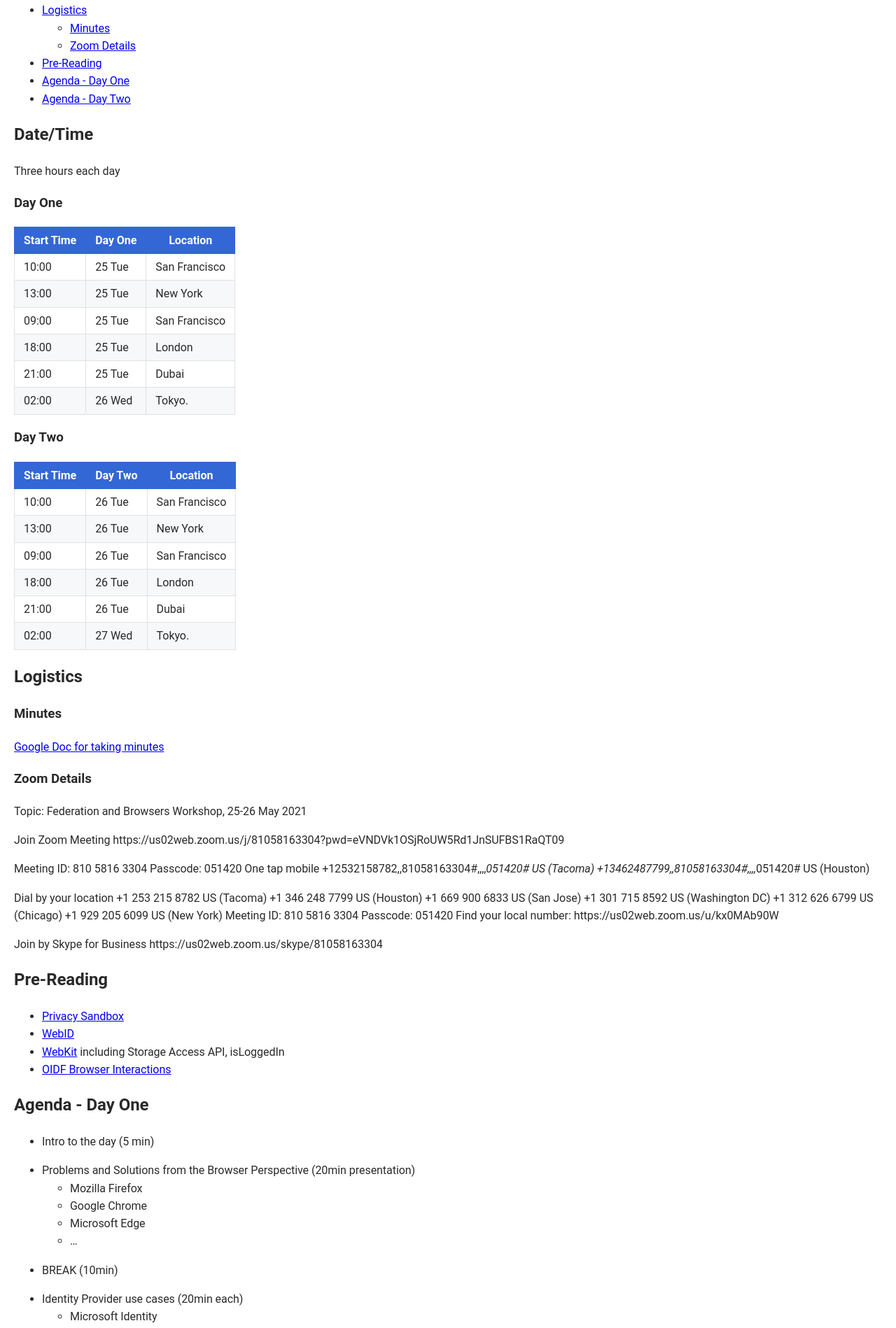
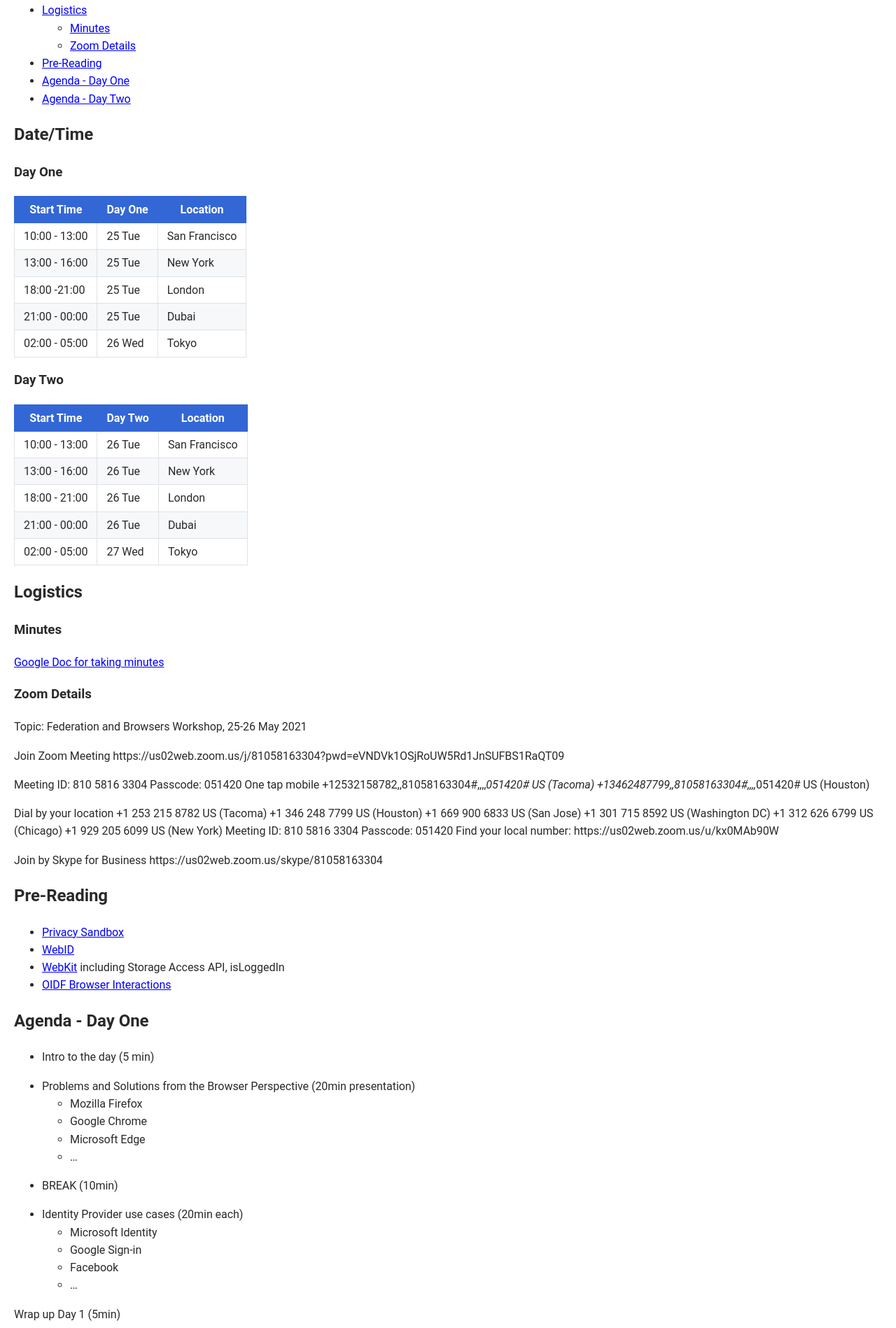
Before and after one commit to w3c-fedid/FedCM, a Jekyll site: the page built from meetings/2021/25-26_May_2021.md, in a window 1280 px wide. Shown: the part 372-2270 px from the top of the page at 70% size. Built offline with Jekyll 4.4.1, drawn with Linux system fonts in a browser that asks for light colours; some web fonts are replaced; our own code applies the rules of GitHub Pages for plain Markdown files.

Commit message:
Update 25-26_May_2021.md

```diff
--- a/meetings/2021/25-26_May_2021.md
+++ b/meetings/2021/25-26_May_2021.md
@@ -13,29 +13,26 @@
 - [Agenda - Day Two](#agenda---day-two)
 
 ## Date/Time
-Three hours each day
 
 ### Day One
 
 | Start Time   | Day One | Location      |
 | ------------ | ------ | ------------- |
-| 10:00        | 25 Tue | San Francisco |
-| 13:00        | 25 Tue | New York      |
-| 09:00        | 25 Tue | San Francisco |
-| 18:00        | 25 Tue | London        |
-| 21:00        | 25 Tue | Dubai         |
-| 02:00        | 26 Wed | Tokyo.        |
+| 10:00 - 13:00 | 25 Tue | San Francisco |
+| 13:00 - 16:00  | 25 Tue | New York      |
+| 18:00 -21:00 | 25 Tue | London        |
+| 21:00 - 00:00  | 25 Tue | Dubai         |
+| 02:00 - 05:00 | 26 Wed | Tokyo        |
 
 ### Day Two
 
 | Start Time   | Day Two | Location      |
 | ------------ | ------ | ------------- |
-| 10:00        | 26 Tue | San Francisco |
-| 13:00        | 26 Tue | New York      |
-| 09:00        | 26 Tue | San Francisco |
-| 18:00        | 26 Tue | London        |
-| 21:00        | 26 Tue | Dubai         |
-| 02:00        | 27 Wed | Tokyo.        |
+| 10:00 - 13:00 | 26 Tue | San Francisco |
+| 13:00 - 16:00 | 26 Tue | New York      |
+| 18:00 - 21:00 | 26 Tue | London        |
+| 21:00 - 00:00 | 26 Tue | Dubai         |
+| 02:00 -  05:00  | 27 Wed | Tokyo        |
 
 ## Logistics
 ### Minutes
```
